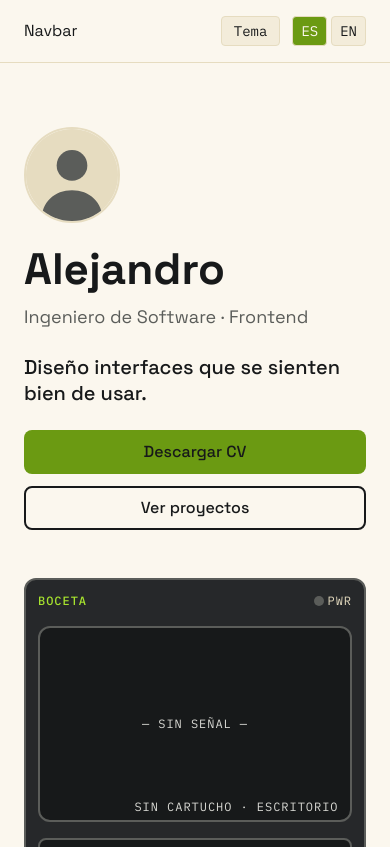
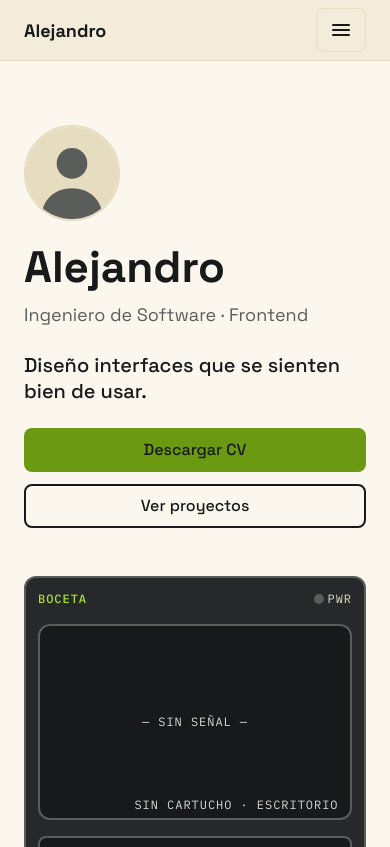
Before and after one commit to AlePython-byte/Portafolio, a Next.js app: page / in a window 390 px wide. Shown: the top 847 px of the page. Built offline with nearby package versions, Linux system fonts and the light colour scheme.

Commit message:
feat(navbar): agregar navbar sticky con menú móvil, scroll suave y enlace para saltar al contenido

```diff
--- a/app/globals.css
+++ b/app/globals.css
@@ -20,6 +20,7 @@
   --tamano-base: 0.25rem;
   --tamano-tactil: 2.75rem; /* 44 px: objetivo táctil mínimo */
   --tamano-avatar: 6rem;
+  --navbar-alto: calc(var(--tamano-tactil) + var(--tamano-base) * 4);
   --tamano-borde: 2px;
   --tamano-trazo: 1px;
   --tamano-foco: 3px;
@@ -128,6 +129,7 @@
   --spacing: var(--tamano-base);
   --spacing-tactil: var(--tamano-tactil);
   --spacing-avatar: var(--tamano-avatar);
+  --spacing-navbar: var(--navbar-alto);
   --container-contenido: var(--ancho-contenido);
   --text-etiqueta: var(--texto-etiqueta);
   --text-cuerpo: var(--texto-cuerpo);
@@ -148,6 +150,21 @@ body {
   font-family: var(--font-space-grotesk), system-ui, sans-serif;
 }
 
+html {
+  scroll-behavior: smooth;
+}
+
+@media (prefers-reduced-motion: reduce) {
+  html {
+    scroll-behavior: auto;
+  }
+}
+
+/* Compensa el navbar sticky para que el título de cada sección quede visible */
+section[id] {
+  scroll-margin-top: var(--navbar-alto);
+}
+
 :focus-visible {
   outline: var(--tamano-foco) solid var(--color-foco);
   outline-offset: var(--tamano-foco-separacion);
--- a/app/page.tsx
+++ b/app/page.tsx
@@ -12,7 +12,7 @@ export default function Home() {
   return (
     <>
       <Navbar />
-      <main>
+      <main id="contenido" tabIndex={-1} className="focus:outline-none">
         <Hero />
         <About />
         <Projects />
--- a/components/Navbar.tsx
+++ b/components/Navbar.tsx
@@ -1,9 +1,11 @@
 "use client";
 
-import { useState } from "react";
+import { useCallback, useEffect, useRef, useState } from "react";
+import { LANGS, NAV_SECTIONS, translations, type Lang } from "@/lib/i18n";
 
 type Theme = "light" | "dark";
-type Lang = "es" | "en";
+
+const MENU_ID = "menu-principal";
 
 function currentTheme(): Theme {
   const explicit = document.documentElement.dataset.theme;
@@ -13,9 +15,45 @@ function currentTheme(): Theme {
     : "light";
 }
 
+const linkClass =
+  "inline-flex min-h-tactil items-center rounded-control px-3 text-cuerpo text-texto-suave hover:text-texto";
+
+const controlClass =
+  "inline-flex min-h-tactil min-w-tactil items-center justify-center rounded-control border border-borde px-3";
+
 export default function Navbar() {
   const [theme, setTheme] = useState<Theme | null>(null);
   const [lang, setLang] = useState<Lang>("es");
+  const [open, setOpen] = useState(false);
+  const menuButton = useRef<HTMLButtonElement>(null);
+  const t = translations[lang];
+
+  const closeMenu = useCallback(() => {
+    setOpen(false);
+    menuButton.current?.focus({ preventScroll: true });
+  }, []);
+
+  useEffect(() => {
+    document.documentElement.lang = lang;
+  }, [lang]);
+
+  useEffect(() => {
+    if (!open) return;
+    const onKeyDown = (event: KeyboardEvent) => {
+      if (event.key === "Escape") closeMenu();
+    };
+    // Si la ventana pasa a escritorio, el panel deja de ser un menú desplegable.
+    const desktop = window.matchMedia("(min-width: 48rem)");
+    const onChange = (event: MediaQueryListEvent) => {
+      if (event.matches) setOpen(false);
+    };
+    document.addEventListener("keydown", onKeyDown);
+    desktop.addEventListener("change", onChange);
+    return () => {
+      document.removeEventListener("keydown", onKeyDown);
+      desktop.removeEventListener("change", onChange);
+    };
+  }, [open, closeMenu]);
 
   function toggleTheme() {
     const next: Theme = currentTheme() === "dark" ? "light" : "dark";
@@ -23,27 +61,94 @@ export default function Navbar() {
     setTheme(next);
   }
 
+  function onLinkClick() {
+    if (open) closeMenu();
+  }
+
   return (
-    <nav className="flex items-center justify-between gap-4 border-b border-borde px-6 py-4">
-      <span>Navbar</span>
-      <div className="flex items-center gap-3 font-mono text-sm">
+    <>
+      <a
+        href="#contenido"
+        className="sr-only rounded-control bg-acento px-4 py-3 font-medium text-sobre-acento focus:not-sr-only focus:fixed focus:left-4 focus:top-4 focus:z-50"
+      >
+        {t.skipToContent}
+      </a>
+      <header className="sticky top-0 z-40 border-b border-borde bg-superficie">
+        <nav
+          aria-label={t.navLabel}
+          className="mx-auto flex h-navbar w-full max-w-contenido items-center justify-between gap-4 px-6"
+        >
+          <a
+            href="#hero"
+            aria-label={t.logoLabel}
+            onClick={onLinkClick}
+            className="inline-flex min-h-tactil items-center rounded-control text-rol font-bold"
+          >
+            Alejandro
+          </a>
+
+          <button
+            ref={menuButton}
+            type="button"
+            aria-expanded={open}
+            aria-controls={MENU_ID}
+            aria-label={open ? t.menuClose : t.menuOpen}
+            onClick={() => setOpen((v) => !v)}
+            className={`${controlClass} md:hidden`}
+          >
+            <svg
+              width="24"
+              height="24"
+              viewBox="0 0 24 24"
+              fill="none"
+              stroke="currentColor"
+              strokeWidth="2"
+              strokeLinecap="round"
+              aria-hidden="true"
+            >
+              {open ? (
+                <path d="M6 6l12 12M18 6L6 18" />
+              ) : (
+                <path d="M4 7h16M4 12h16M4 17h16" />
+              )}
+            </svg>
+          </button>
+
+          <div
+            id={MENU_ID}
+            className={`${
+              open ? "flex" : "hidden"
+            } absolute inset-x-0 top-full flex-col gap-4 border-b border-borde bg-superficie px-6 py-4 md:static md:flex md:flex-1 md:flex-row md:items-center md:justify-between md:border-b-0 md:bg-transparent md:p-0`}
+          >
+            <ul className="flex flex-col md:ml-6 md:flex-row md:gap-1">
+              {NAV_SECTIONS.map((id) => (
+                <li key={id}>
+                  <a href={`#${id}`} onClick={onLinkClick} className={linkClass}>
+                    {t.nav[id]}
+                  </a>
+                </li>
+              ))}
+            </ul>
+
+            <div className="flex flex-wrap items-center gap-3 font-mono text-etiqueta">
               <button
                 type="button"
                 onClick={toggleTheme}
-          aria-label="Cambiar tema claro/oscuro"
-          className="rounded border border-borde bg-superficie px-3 py-1"
+                aria-label={t.themeLabel}
+                className={`${controlClass} bg-fondo`}
               >
-          Tema{theme ? `: ${theme}` : ""}
+                {t.theme}
+                {theme ? `: ${t.themeNames[theme]}` : ""}
               </button>
-        <div role="group" aria-label="Idioma" className="flex gap-1">
-          {(["es", "en"] as const).map((l) => (
+              <div role="group" aria-label={t.langLabel} className="flex gap-1">
+                {LANGS.map((l) => (
                   <button
                     key={l}
                     type="button"
                     onClick={() => setLang(l)}
                     aria-pressed={lang === l}
-              className={`rounded border border-borde px-2 py-1 ${
-                lang === l ? "bg-acento text-fondo" : "bg-superficie"
+                    className={`${controlClass} ${
+                      lang === l ? "bg-acento text-sobre-acento" : "bg-fondo"
                     }`}
                   >
                     {l.toUpperCase()}
@@ -51,6 +156,9 @@ export default function Navbar() {
                 ))}
               </div>
             </div>
+          </div>
         </nav>
+      </header>
+    </>
   );
 }
```
Lines whose indentation alone changed are shown as unchanged.
